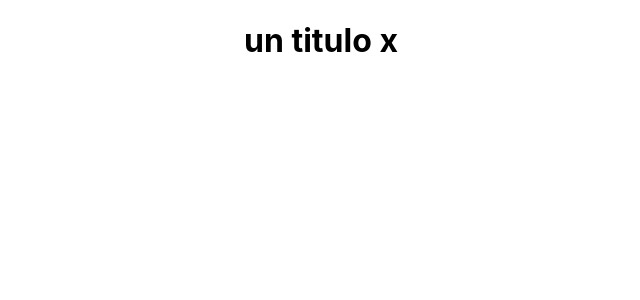
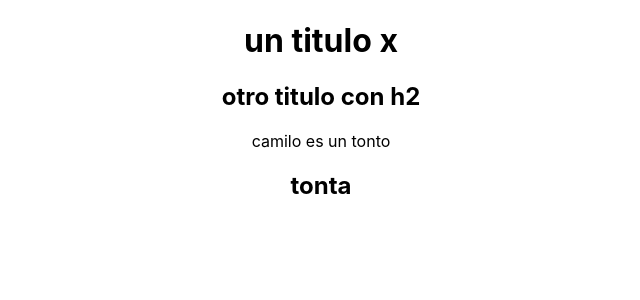
Before and after one commit to SebasGrammar/Proyecto, a React (Create React App) app in the folder frontend/: page / in a window 1280 px wide. Shown: the top 300 px of the page, without its empty margins (319-959 px from the left). Built offline with nearby package versions, Linux system fonts and the light colour scheme.

Commit message:
first component login

```diff
--- a/frontend/src/App.js
+++ b/frontend/src/App.js
@@ -1,13 +1,16 @@
 import './App.css';
-import login from './components/login/login';
+import Login from './components/login/login';
 
 function App() {
   return (
     <div className="App">
+      <login/>
       <h1>
         un titulo x
       </h1>
-      <login></login>
+      <Login/>
+
+
     </div>
   );
 }
--- a/frontend/src/components/login/login.js
+++ b/frontend/src/components/login/login.js
@@ -1,12 +1,15 @@
 import React from 'react';
-class login extends React.Component {
+
+
+class Login extends React.Component {
     render() {
         return (
             <div>
                 <h2>otro titulo con h2</h2>
                 <p> camilo es un tonto</p>
+                <h2>tonta</h2>
             </div>
         )
     }
 }
-export default login;
+export default Login;
```
